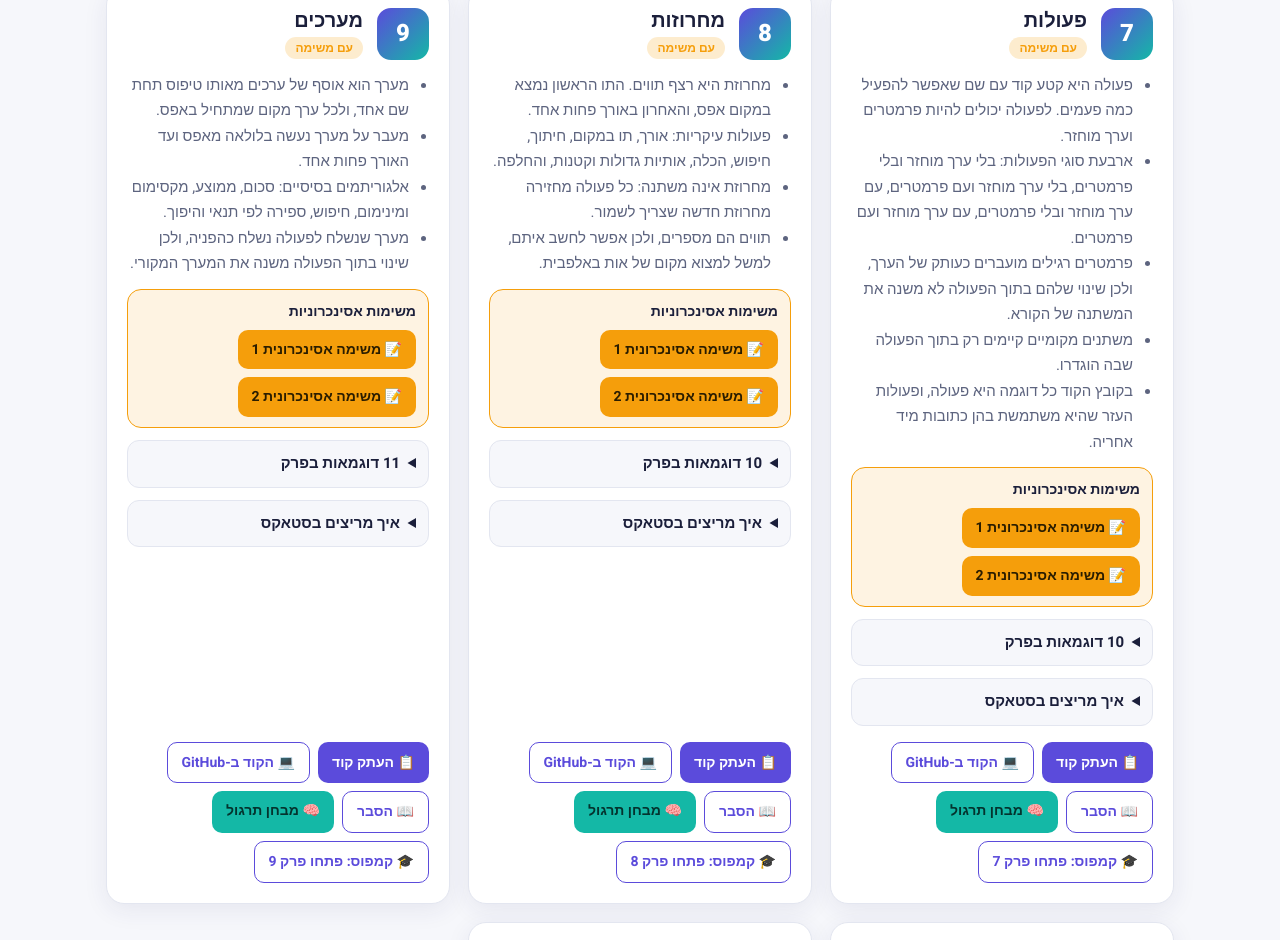
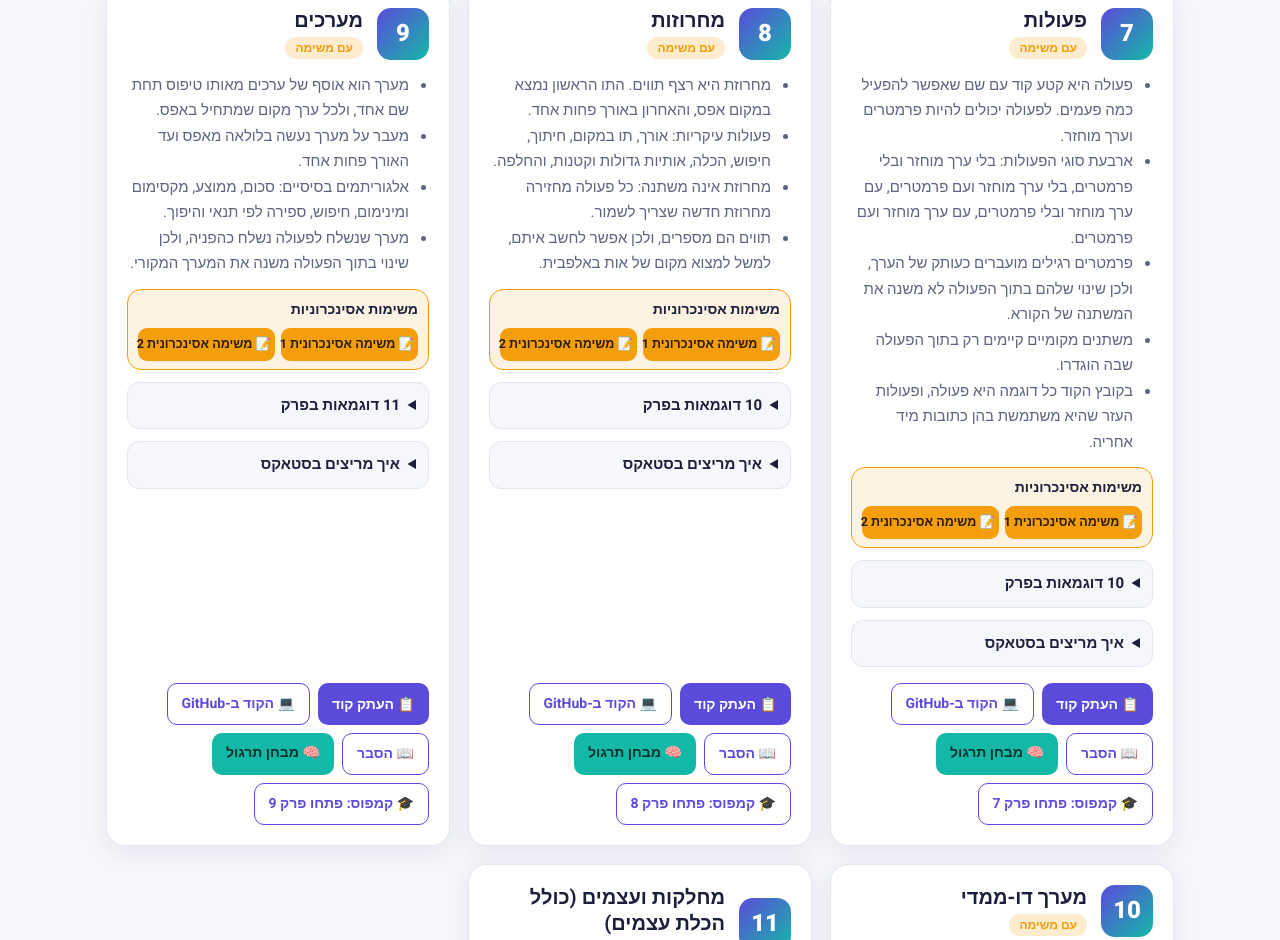
Before and after one commit to ciznerguy/thelma-yesodot-11, a plain HTML site: page docs/index.html in a window 1280 px wide. Shown: the part 2022-2962 px from the top of the page. Drawn offline with Linux system fonts and the light colour scheme.

Commit message:
Make the two task buttons smaller so they share one row

```diff
--- a/docs/index.html
+++ b/docs/index.html
@@ -60,9 +60,11 @@ summary{cursor:pointer;padding:10px 0;font-weight:700;font-size:15px}
 .gradeband{margin:44px 0 18px;padding:16px 22px;border-radius:16px;background:linear-gradient(135deg,color-mix(in srgb,var(--hot) 18%,var(--card)),var(--card));border:1px solid var(--hot);border-inline-start:8px solid var(--hot);box-shadow:var(--shadow)}
 .gradeband h3{margin:0;font-size:22px}
 .gradeband p{margin:2px 0 0;color:var(--muted)}
-.tasksrow{background:color-mix(in srgb,var(--hot) 12%,var(--card));border:1px solid var(--hot);border-radius:14px;padding:10px 12px}
+.tasksrow{background:color-mix(in srgb,var(--hot) 12%,var(--card));border:1px solid var(--hot);border-radius:14px;padding:8px 10px}
 .tasksrow>b{display:block;font-size:14px;margin-bottom:6px}
-.tasksrow>div{display:flex;gap:8px;flex-wrap:wrap}
+.tasksrow>div{display:flex;gap:6px}
+.tasksrow .btn{flex:1 1 0;min-width:0;text-align:center;white-space:nowrap;padding:6px 4px;font-size:12.5px;border-radius:9px}
+@media (max-width:360px){.tasksrow .btn{font-size:11px;padding:6px 1px}}
 .btn.copy{border:0;cursor:pointer;font-family:inherit}
 .runsteps{margin:0 0 10px;padding-inline-start:20px;font-size:14px;color:var(--muted)}
 .runsteps a{color:var(--brand);font-weight:700}
```
